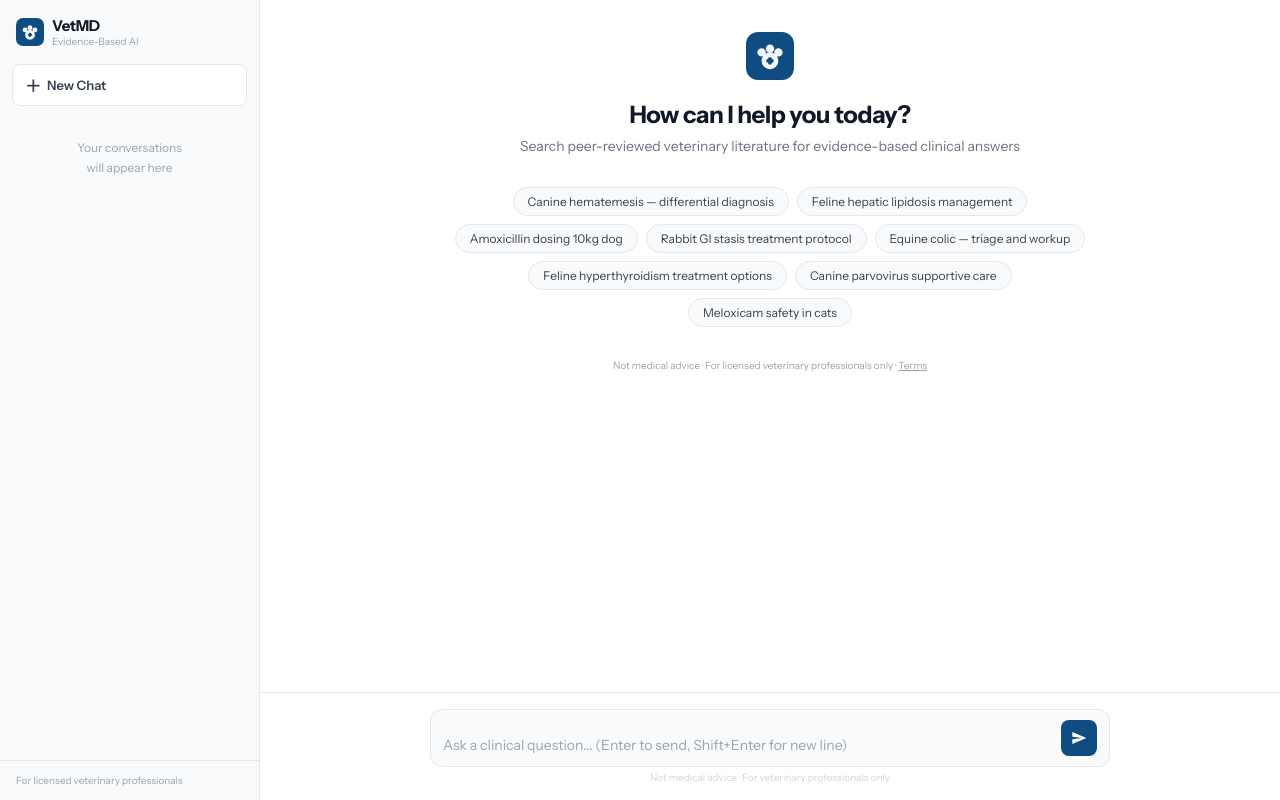
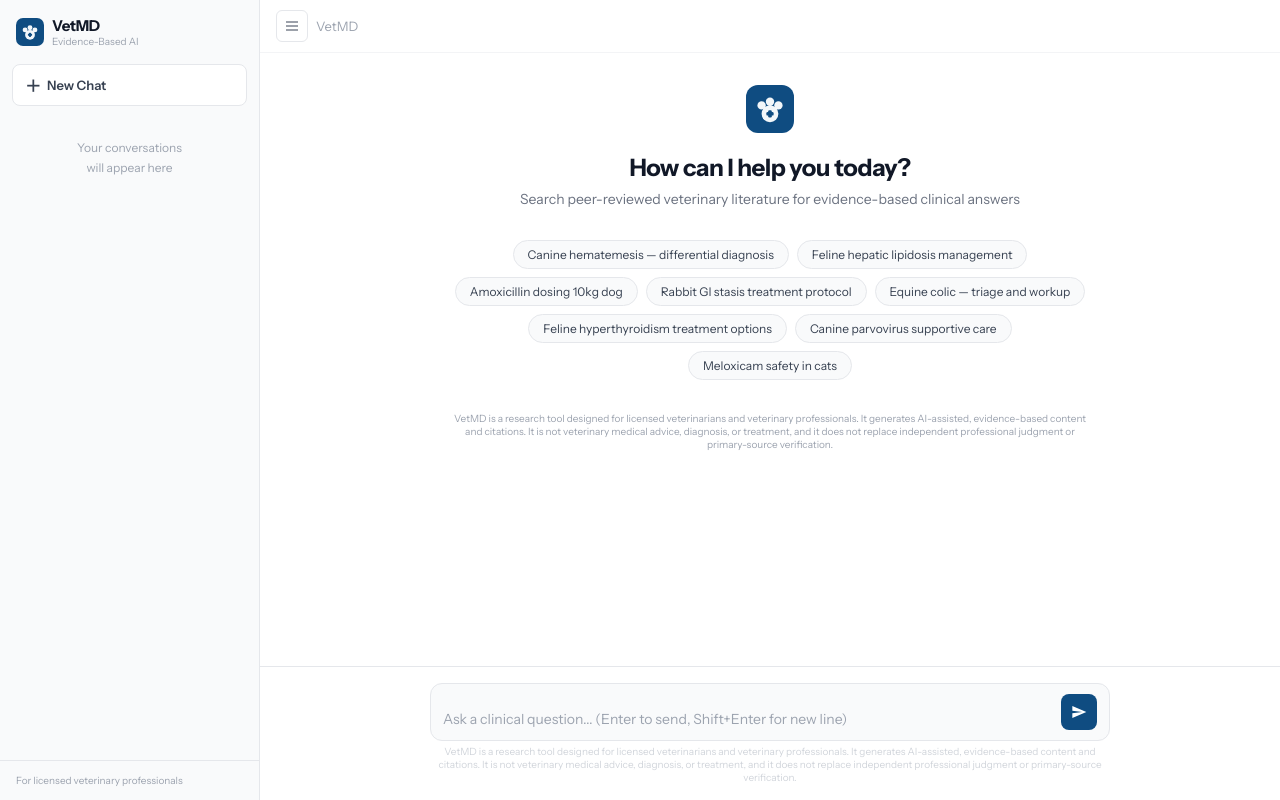
Before and after one commit to talinbettencourt2-dotcom/vetmd, a Next.js app: page / in a window 1280 px wide. Built offline with nearby package versions, Linux system fonts and the light colour scheme.

Commit message:
Update index.js

```diff
--- a/pages/index.js
+++ b/pages/index.js
@@ -205,7 +205,7 @@ function Answer({ data, papers, onCite }) {
 
           {/* Disclaimer - legal minimum */}
           <div style={{ fontSize:"10px", color:"#d1d5db", marginTop:"8px" }}>
-            Not medical advice. For licensed veterinary professionals only.
+VetMD is a research tool designed for licensed veterinarians and veterinary professionals. It generates AI-assisted, evidence-based content and citations. It is not veterinary medical advice, diagnosis, or treatment, and it does not replace independent professional judgment or primary-source verification.
           </div>
         </div>
       </div>
@@ -243,6 +243,7 @@ export default function Home() {
   const [query, setQuery] = useState("");
   const [chats, setChats] = useState([]); // [{id, title, createdAt, messages:[{query,result,papers}]}]
   const [activeChatId, setActiveChatId] = useState(null);
+  const [sidebarOpen, setSidebarOpen] = useState(true);
   const [loading, setLoading] = useState(false);
   const [error, setError] = useState(null);
   const bottomRef = useRef(null);
@@ -337,7 +338,7 @@ export default function Home() {
       `}</style>
 
       {/* Sidebar */}
-      <div style={{ width:"260px", minHeight:"100vh", background:"#f9fafb", borderRight:"1px solid #e5e7eb", display:"flex", flexDirection:"column", flexShrink:0, position:"fixed", top:0, left:0, bottom:0, zIndex:10 }}>
+      <div style={{ width: sidebarOpen ? "260px" : "0px", minHeight:"100vh", background:"#f9fafb", borderRight: sidebarOpen ? "1px solid #e5e7eb" : "none", display:"flex", flexDirection:"column", flexShrink:0, position:"fixed", top:0, left:0, bottom:0, zIndex:10, overflow:"hidden", transition:"width 0.25s ease" }}>
         {/* Logo */}
         <div style={{ padding:"16px", display:"flex", alignItems:"center", gap:"8px" }}>
           <Logo size={28} />
@@ -388,8 +389,16 @@ export default function Home() {
       </div>
 
       {/* Main */}
-      <div style={{ flex:1, marginLeft:"260px", display:"flex", flexDirection:"column", minHeight:"100vh" }}>
+      <div style={{ flex:1, marginLeft: sidebarOpen ? "260px" : "0px", display:"flex", flexDirection:"column", minHeight:"100vh", transition:"margin-left 0.25s ease" }}>
 
+        {/* Top bar with toggle */}
+        <div style={{ position:"sticky", top:0, zIndex:5, background:"#fff", borderBottom:"1px solid #f3f4f6", padding:"10px 16px", display:"flex", alignItems:"center", gap:"8px" }}>
+          <button onClick={() => setSidebarOpen(o => !o)}
+            style={{ background:"transparent", border:"1px solid #e5e7eb", borderRadius:"6px", width:"32px", height:"32px", display:"flex", alignItems:"center", justifyContent:"center", cursor:"pointer", color:"#6b7280", flexShrink:0 }}>
+            <svg width="16" height="16" viewBox="0 0 24 24" fill="none" stroke="currentColor" strokeWidth="2"><line x1="3" y1="6" x2="21" y2="6"/><line x1="3" y1="12" x2="21" y2="12"/><line x1="3" y1="18" x2="21" y2="18"/></svg>
+          </button>
+          <span style={{ fontSize:"13px", color:"#9ca3af" }}>VetMD</span>
+        </div>
         {/* Messages area */}
         <div style={{ flex:1, overflowY:"auto", padding:"0 0 120px" }}>
           <div style={{ maxWidth:"680px", margin:"0 auto", padding:"32px 24px" }}>
@@ -413,7 +422,7 @@ export default function Home() {
                 </div>
 
                 <p style={{ fontSize:"10px", color:"#9ca3af", margin:0, textAlign:"center" }}>
-                  Not medical advice · For licensed veterinary professionals only · <a href="/terms" style={{ color:"#9ca3af" }}>Terms</a>
+                  VetMD is a research tool designed for licensed veterinarians and veterinary professionals. It generates AI-assisted, evidence-based content and citations. It is not veterinary medical advice, diagnosis, or treatment, and it does not replace independent professional judgment or primary-source verification.
                 </p>
               </div>
             )}
@@ -448,7 +457,7 @@ export default function Home() {
         </div>
 
         {/* Input bar — fixed at bottom */}
-        <div style={{ position:"fixed", bottom:0, left:"260px", right:0, background:"#fff", borderTop:"1px solid #e5e7eb", padding:"16px 24px" }}>
+        <div style={{ position:"fixed", bottom:0, left: sidebarOpen ? "260px" : "0px", right:0, background:"#fff", borderTop:"1px solid #e5e7eb", padding:"16px 24px", transition:"left 0.25s ease" }}>
           <div style={{ maxWidth:"680px", margin:"0 auto" }}>
             <div style={{ display:"flex", gap:"10px", background:"#f9fafb", border:"1.5px solid #e5e7eb", borderRadius:"12px", padding:"10px 12px", alignItems:"flex-end" }}>
               <textarea
@@ -469,7 +478,7 @@ export default function Home() {
                 }
               </button>
             </div>
-            <div style={{ fontSize:"10px", color:"#d1d5db", textAlign:"center", marginTop:"4px" }}>Not medical advice · For veterinary professionals only</div>
+            <div style={{ fontSize:"10px", color:"#d1d5db", textAlign:"center", marginTop:"4px" }}>VetMD is a research tool designed for licensed veterinarians and veterinary professionals. It generates AI-assisted, evidence-based content and citations. It is not veterinary medical advice, diagnosis, or treatment, and it does not replace independent professional judgment or primary-source verification.</div>
           </div>
         </div>
       </div>
```
